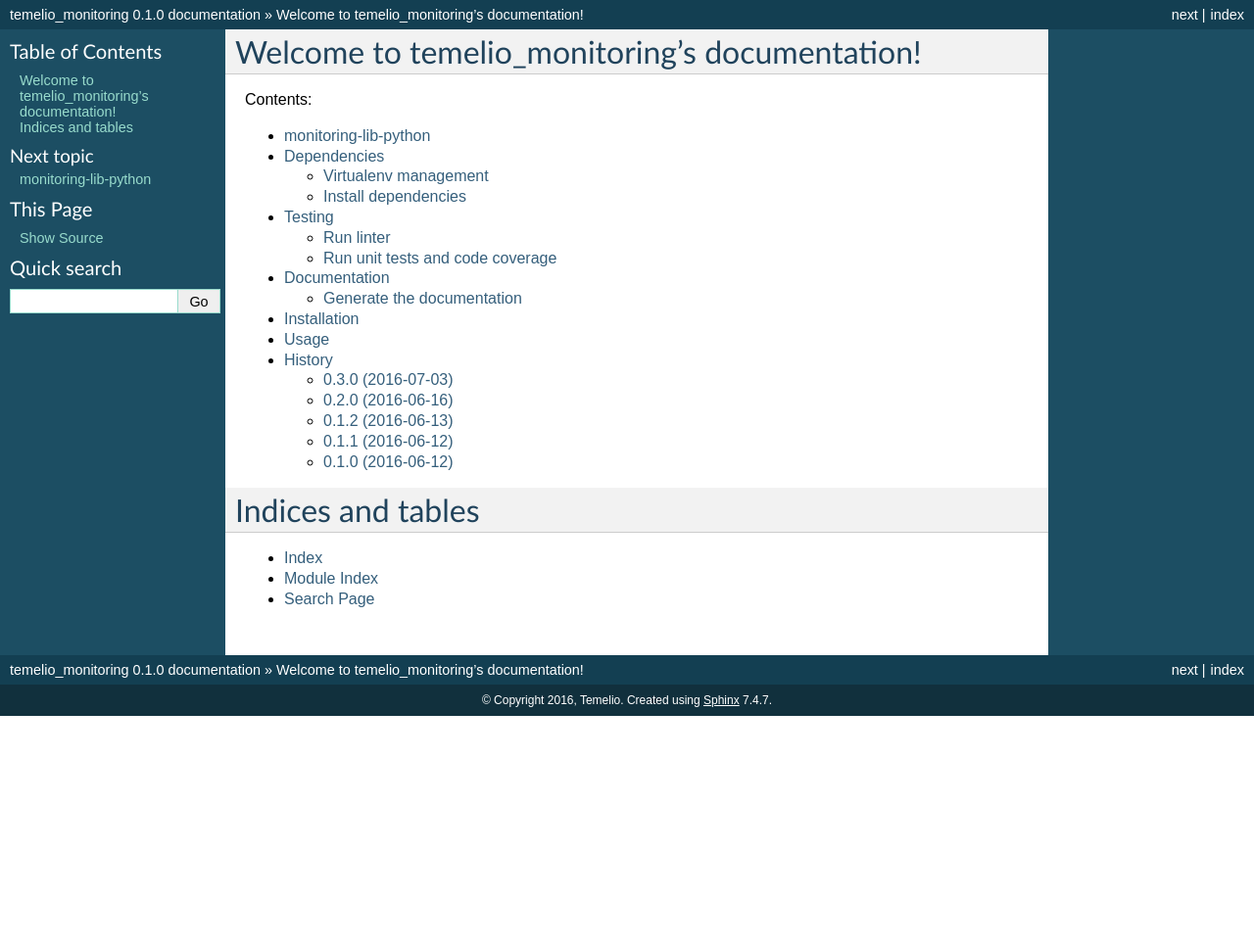
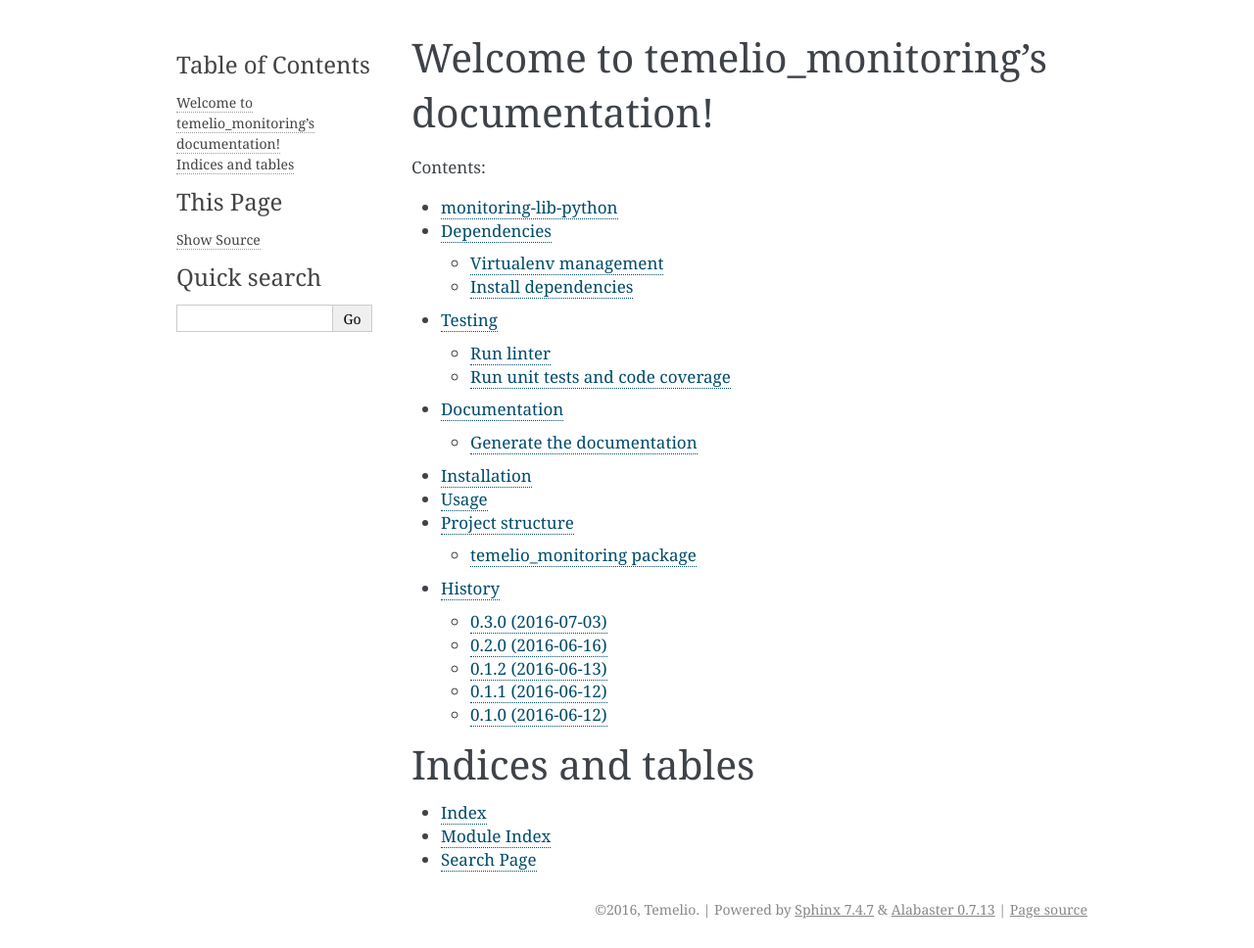
Before and after one commit to Temelio/monitoring-lib-python, a Sphinx documentation site: the page built from docs/index.rst, in a window 1280 px wide. Shown: the whole page at 98% size. Built offline with Sphinx 7.4.7, drawn with Linux system fonts in a browser that asks for light colours; before the commit the page ends 900 px from its top, so only the background shows below that.

Commit message:
Update and fix documentation

```diff
--- a/README.rst
+++ b/README.rst
@@ -1,7 +1,7 @@
 monitoring-lib-python
 =====================
 
-.. image:: https://travis-ci.org/Temelio/monitoring-lib-python.png?branch=master
+.. image:: https://travis-ci.org/Temelio/monitoring-lib-python.svg?branch=master
     :target: https://travis-ci.org/Temelio/monitoring-lib-python
 
 Temelio monitoring lib written in Python, used with Shinken.
--- a/docs/conf.py
+++ b/docs/conf.py
@@ -111,7 +111,7 @@
 
 # The theme to use for HTML and HTML Help pages.  See the documentation for
 # a list of builtin themes.
-html_theme = 'default'
+html_theme = 'alabaster'
 
 # Theme options are theme-specific and customize the look and feel of a
 # theme further.  For a list of options available for each theme, see the
@@ -273,3 +273,5 @@
 
 # If true, do not generate a @detailmenu in the "Top" node's menu.
 #texinfo_no_detailmenu = False
+
+suppress_warnings = ['image.nonlocal_uri']
--- a/docs/index.rst
+++ b/docs/index.rst
@@ -4,7 +4,7 @@
    contain the root `toctree` directive.
 
 Welcome to temelio_monitoring's documentation!
-======================================
+==============================================
 
 Contents:
 
@@ -14,6 +14,7 @@
    readme
    installation
    usage
+   Project structure <modules>
    history
 
 Indices and tables
--- a/docs/temelio_monitoring.cli_parser.rst
+++ b/docs/temelio_monitoring.cli_parser.rst
@@ -7,6 +7,9 @@
 .. toctree::
 
     temelio_monitoring.cli_parser.authentication
+    temelio_monitoring.cli_parser.connection
+    temelio_monitoring.cli_parser.duration
+    temelio_monitoring.cli_parser.web
 
 Submodules
 ----------
--- a/docs/temelio_monitoring.context.rst
+++ b/docs/temelio_monitoring.context.rst
@@ -7,6 +7,7 @@
 .. toctree::
 
     temelio_monitoring.context.connection
+    temelio_monitoring.context.expire
     temelio_monitoring.context.json
 
 Module contents
```
Also changed, not shown: docs/temelio_monitoring.cli_parser.duration.rst (added, +22 -0 lines), docs/temelio_monitoring.context.expire.rst (added, +22 -0 lines), 1 other file.
